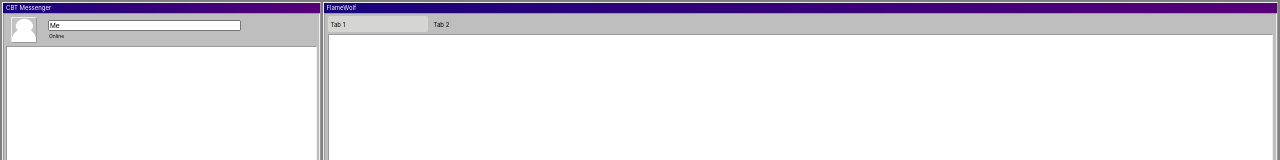
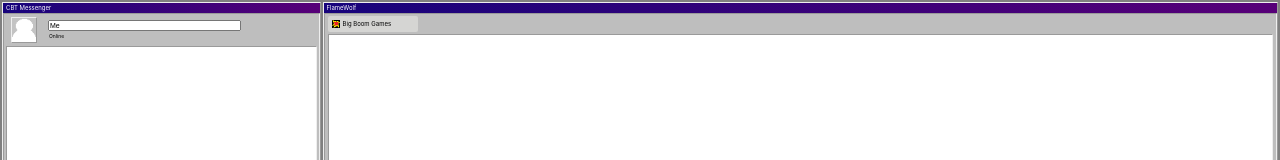
Before and after one commit to siege918/metaverse, a React (Create React App) app: page / in a window 1280 px wide. Shown: the top 160 px of the page. Built offline with nearby package versions, Linux system fonts and the light colour scheme.

Commit message:
Add favicons

```diff
--- a/src/App.css
+++ b/src/App.css
@@ -1,5 +1,6 @@
 html {
   height: calc(100% - 6px);
+  min-width: 430px;
 }
 
 body, #root {
@@ -133,7 +134,7 @@
 
 .Browser .TabsContainer {
   display: grid;
-  grid-template-columns: 100px 100px 100px 100px;
+  grid-template-columns: 90px 90px 90px;
   column-gap: 3px;
   padding-left: 3px;
   user-select: none;
@@ -144,17 +145,19 @@
 }
 
 .Browser .TabsContainer .Tab {
-  width: 100px;
+  width: 100%;
   height: 80%;
   border-radius: 2px;
   border-color: black;
   top: 10%;
   position: relative;
   font-size: 6px;
+  display: grid;
+  grid-template-columns: 12px 1fr;
 }
 
 .Browser .TabsContainer .TabText {
-  margin-top: 5px;
+  margin-top: 4px;
   padding-left: 3px;
 }
 
@@ -180,4 +183,11 @@
   margin: 0px 3px 3px 3px;
   border-style: inset;
   border-width: 1px;
+  width: calc(100% - 8px);
 }
+
+.Favicon img {
+  width: 8px;
+  height: 8px;
+  margin: 4px;
+}
--- a/src/App.tsx
+++ b/src/App.tsx
@@ -2,12 +2,15 @@
 import './App.css';
 import { Chat } from './chat/Chat';
 import { Browser } from './browser/Browser';
+import { FlagManager } from './FlagManager';
+
+const flagManager: FlagManager = new FlagManager();
 
 function App() {
   return (
     <div className="App">
-      <Chat />
-      <Browser />
+      <Chat FlagManager={flagManager} />
+      <Browser FlagManager={flagManager} />
     </div>
   );
 }
--- /dev/null
+++ b/src/FlagManager.ts
@@ -0,0 +1,20 @@
+export enum Flag {
+    HasUnlockedMetaverseTracker = "METAVERSETRACKER",
+    HasUnlockedMovieEinstein = "MOVIEEINSTEIN"
+}
+
+interface FlagMap {
+    [key: string]: boolean
+}
+
+export class FlagManager {
+    private flagMap: FlagMap = {};
+
+    setFlag(key: Flag, val: boolean) {
+        this.flagMap[key as string] = val;
+    }
+
+    getFlag(key: Flag) {
+        return !!this.flagMap[key as string];
+    }
+}
--- a/src/browser/Browser.tsx
+++ b/src/browser/Browser.tsx
@@ -1,4 +1,5 @@
 import React from "react";
+import { FlagManager, Flag } from "../FlagManager";
 import { Window } from '../Window';
 
 interface BrowserState {
@@ -6,13 +7,15 @@
 }
 
 export interface BrowserProps {
-
+    FlagManager: FlagManager
 }
 
-const tabs = [
-    { id: "Tab1", text: "Tab 1" },
-    { id: "Tab2", text: "Tab 2" }
-]
+interface Tab {
+    id: string;
+    text: string;
+    isVisible?: () => boolean;
+    favicon?: string;
+}
 
 export class Browser extends React.Component<BrowserProps, BrowserState> {
     constructor(props: BrowserProps) {
@@ -22,11 +25,22 @@
         }
     }
 
+    private tabs: Tab[] = [
+        { id: "Tab1", text: "Big Boom Games", favicon: 'big-boom-favicon.png' },
+        { id: "Tab2", text: "MovieEinstein", isVisible: () => this.props.FlagManager.getFlag(Flag.HasUnlockedMovieEinstein) },
+        { id: "Tab3", text: "Metaverse Tracker", isVisible: () => this.props.FlagManager.getFlag(Flag.HasUnlockedMetaverseTracker) }
+    ]
+
     getTabs = () => {
         const { selectedTab } = this.state;
 
-        return tabs.map(tab => (
+        return this.tabs
+            .filter(tab => tab.isVisible ? tab.isVisible() : true)
+            .map(tab => (
             <div key={tab.id} onClick={this.getTabOnClick(tab.id)} className={`Tab ${tab.id === selectedTab ? 'Active' : ''}`}>
+                <div className="Favicon">
+                    <img alt={`Favicon for ${tab.text}`} src={tab.favicon ?? 'default-favicon.png'}/>
+                </div>
                 <div className="TabText">
                     {tab.text}
                 </div>
--- a/src/chat/Chat.tsx
+++ b/src/chat/Chat.tsx
@@ -2,6 +2,7 @@
 import Message from './Message';
 import { USERS, default as Users } from './Users';
 import { Window } from '../Window'
+import { FlagManager } from '../FlagManager';
 
 interface ChatState {
     messages: Message[];
@@ -12,6 +13,7 @@
 
 export interface ChatProps {
     initialMessages?: Message[];
+    FlagManager: FlagManager;
 }
 
 export class Chat extends React.Component<ChatProps, ChatState> {
@@ -47,7 +49,7 @@
             <Window title="CBT Messenger" className="Chat">
                 <div className="Header">
                     <div className="AvatarContainer">
-                        <img className="Avatar" src="/default.png" draggable="false" />
+                        <img alt={`${userName}'s Avatar`} className="Avatar" src="/default.png" draggable="false" />
                     </div>
                     <div className="UsernameContainer">
                         <input autoComplete="off" value={userName} onChange={this.onUserNameChange} />
```
Also changed, not shown: public/big-boom-favicon.png (added), public/default-favicon.png (added).
